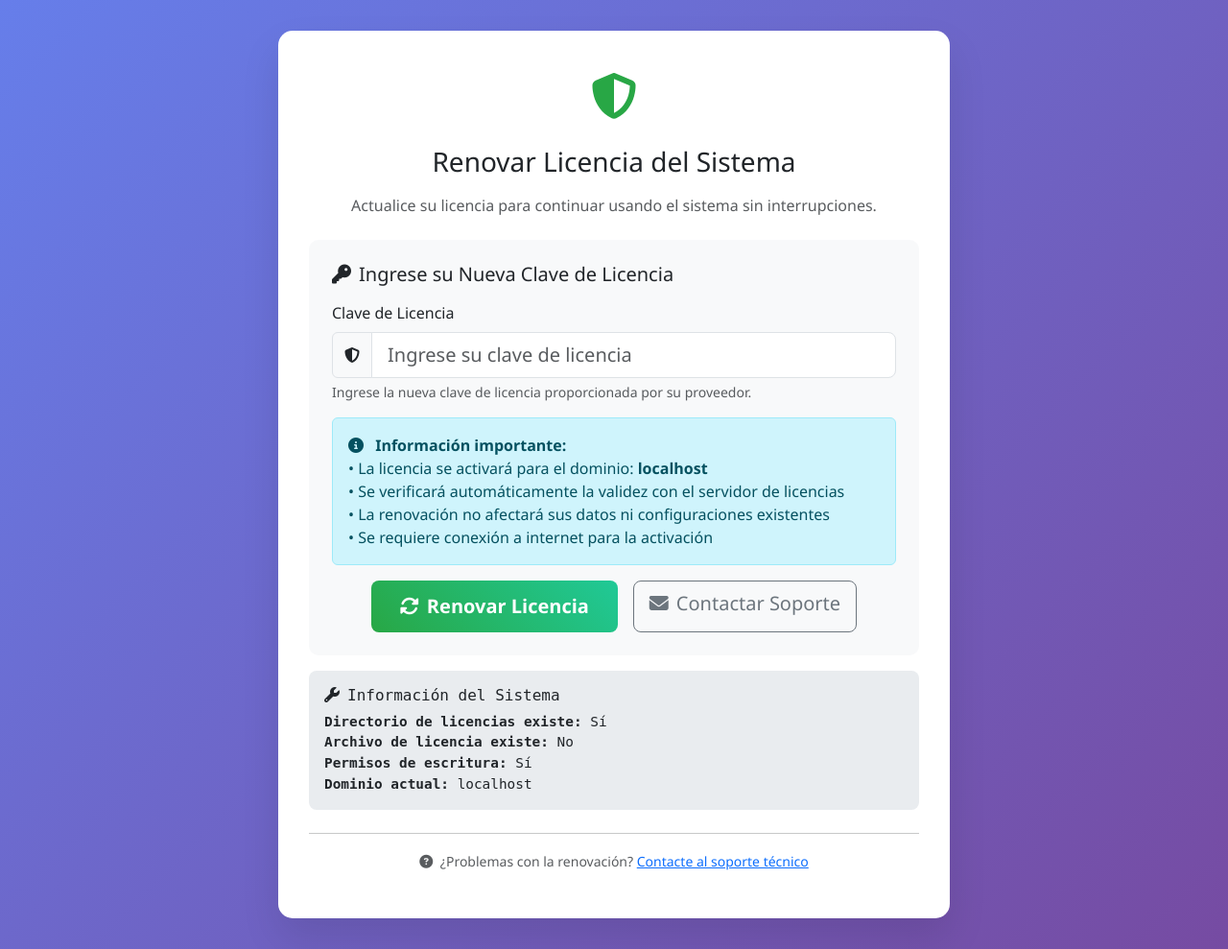
After one commit to palaciosjose/Codigos_5.0, a PHP site: page /renovar_licencia.php in a window 1280 px wide. The commit adds this page. Shown: the whole page at 96% size. Run offline with PHP 8.4, Linux system fonts and the light colour scheme.

Commit message:
Add files via upload

```diff
--- /dev/null
+++ b/renovar_licencia.php
@@ -0,0 +1,279 @@
+<?php
+/**
+ * Renovar Licencia - Sistema de Códigos
+ * Permite renovar la licencia sin reinstalar el sistema
+ */
+
+// Evitar bucle de verificación de licencia
+define('INSTALLER_MODE', true);
+
+session_start();
+
+// Incluir archivos necesarios
+require_once __DIR__ . '/license_client.php';
+
+// Verificar que el sistema esté instalado
+if (!file_exists('config/db_credentials.php')) {
+    header('Location: instalacion/instalador.php');
+    exit();
+}
+
+$license_client = new ClientLicense();
+
+// Variables para mensajes
+$license_success = '';
+$license_error = '';
+$license_warning = '';
+$renewal_successful = false;
+
+// Procesar renovación de licencia
+if ($_SERVER['REQUEST_METHOD'] === 'POST' && isset($_POST['renew_license'])) {
+    $license_key = trim($_POST['license_key'] ?? '');
+
+    if (empty($license_key)) {
+        $license_error = 'Por favor, ingrese una clave de licencia válida.';
+    } else {
+        try {
+            $activation_result = $license_client->activateLicense($license_key);
+
+            if ($activation_result['success']) {
+                $verification_attempts = 0;
+                $max_attempts = 3;
+                $license_verified = false;
+
+                while ($verification_attempts < $max_attempts && !$license_verified) {
+                    sleep(1);
+                    $license_verified = $license_client->isLicenseValid();
+                    $verification_attempts++;
+                }
+
+                if ($license_verified) {
+                    $license_success = 'Licencia renovada y verificada exitosamente. El sistema ya está disponible.';
+                    $renewal_successful = true;
+                } else {
+                    $license_warning = 'Licencia renovada exitosamente, pero la verificación tardó más de lo esperado. Intente acceder al sistema en unos momentos.';
+                }
+            } else {
+                $license_error = $activation_result['message'];
+            }
+        } catch (Exception $e) {
+            $license_error = 'Error durante la renovación: ' . $e->getMessage();
+            error_log('Error renovación licencia: ' . $e->getMessage());
+        }
+    }
+}
+
+// Obtener información actual de la licencia
+$current_license_info = $license_client->getLicenseInfo();
+$diagnostic_info = $license_client->getDiagnosticInfo();
+?>
+
+<!DOCTYPE html>
+<html lang="es">
+<head>
+    <meta charset="UTF-8">
+    <meta name="viewport" content="width=device-width, initial-scale=1.0">
+    <title>Renovar Licencia - Sistema de Códigos</title>
+    <link rel="stylesheet" href="https://cdn.jsdelivr.net/npm/bootstrap@5.3.0/dist/css/bootstrap.min.css">
+    <link rel="stylesheet" href="https://cdnjs.cloudflare.com/ajax/libs/font-awesome/6.4.0/css/all.min.css">
+    <style>
+        body {
+            background: linear-gradient(135deg, #667eea 0%, #764ba2 100%);
+            font-family: "Segoe UI", Tahoma, Geneva, Verdana, sans-serif;
+            min-height: 100vh;
+            padding: 2rem 0;
+        }
+
+        .renewal-container {
+            background: white;
+            border-radius: 15px;
+            padding: 2rem;
+            max-width: 700px;
+            margin: 0 auto;
+            box-shadow: 0 20px 40px rgba(0,0,0,0.1);
+        }
+
+        .header-icon {
+            font-size: 3rem;
+            color: #28a745;
+            margin-bottom: 1rem;
+        }
+
+        .license-form {
+            background: #f8f9fa;
+            border-radius: 10px;
+            padding: 1.5rem;
+            margin: 1rem 0;
+        }
+
+        .diagnostic-info {
+            background: #e9ecef;
+            border-radius: 8px;
+            padding: 1rem;
+            font-family: monospace;
+            font-size: 0.9rem;
+            margin-top: 1rem;
+        }
+
+        .btn-renew {
+            background: linear-gradient(45deg, #28a745, #20c997);
+            border: none;
+            color: white;
+            font-weight: 600;
+            padding: 12px 30px;
+            border-radius: 8px;
+            transition: all 0.3s ease;
+        }
+
+        .btn-renew:hover {
+            transform: translateY(-2px);
+            box-shadow: 0 5px 15px rgba(40, 167, 69, 0.4);
+            color: white;
+        }
+
+        .current-license {
+            background: #fff3cd;
+            border: 1px solid #ffeaa7;
+            border-radius: 8px;
+            padding: 1rem;
+            margin: 1rem 0;
+        }
+    </style>
+</head>
+<body>
+    <div class="container">
+        <div class="renewal-container">
+            <div class="text-center">
+                <div class="header-icon">
+                    <i class="fas fa-shield-alt"></i>
+                </div>
+                <h1 class="h3 mb-3">Renovar Licencia del Sistema</h1>
+                <p class="text-muted mb-4">
+                    Actualice su licencia para continuar usando el sistema sin interrupciones.
+                </p>
+            </div>
+
+            <?php if (!empty($license_success)): ?>
+                <div class="alert alert-success alert-dismissible fade show" role="alert">
+                    <i class="fas fa-check-circle me-2"></i>
+                    <strong>¡Excelente!</strong> <?= htmlspecialchars($license_success) ?>
+                    <button type="button" class="btn-close" data-bs-dismiss="alert"></button>
+                </div>
+
+                <div class="text-center mt-4">
+                    <a href="index.php" class="btn btn-primary btn-lg">
+                        <i class="fas fa-home me-2"></i>Ir al Sistema
+                    </a>
+                </div>
+
+            <?php elseif (!empty($license_warning)): ?>
+                <div class="alert alert-warning alert-dismissible fade show" role="alert">
+                    <i class="fas fa-exclamation-triangle me-2"></i>
+                    <strong>Atención:</strong> <?= htmlspecialchars($license_warning) ?>
+                    <button type="button" class="btn-close" data-bs-dismiss="alert"></button>
+                </div>
+
+            <?php elseif (!empty($license_error)): ?>
+                <div class="alert alert-danger alert-dismissible fade show" role="alert">
+                    <i class="fas fa-times-circle me-2"></i>
+                    <strong>Error:</strong> <?= htmlspecialchars($license_error) ?>
+                    <button type="button" class="btn-close" data-bs-dismiss="alert"></button>
+                </div>
+            <?php endif; ?>
+
+            <?php if ($current_license_info): ?>
+                <div class="current-license">
+                    <h6><i class="fas fa-info-circle me-2"></i>Información de Licencia Actual</h6>
+                    <div class="row">
+                        <div class="col-md-6">
+                            <strong>Dominio:</strong> <?= htmlspecialchars($current_license_info['domain']) ?><br>
+                            <strong>Estado:</strong> <?= htmlspecialchars($current_license_info['status']) ?>
+                        </div>
+                        <div class="col-md-6">
+                            <strong>Activada:</strong> <?= htmlspecialchars($current_license_info['activated_at']) ?><br>
+                            <strong>Última verificación:</strong> <?= htmlspecialchars($current_license_info['last_check']) ?>
+                        </div>
+                    </div>
+                </div>
+            <?php endif; ?>
+
+            <?php if (!$renewal_successful): ?>
+                <form method="POST" class="license-form">
+                    <h5 class="mb-3">
+                        <i class="fas fa-key me-2"></i>Ingrese su Nueva Clave de Licencia
+                    </h5>
+
+                    <div class="mb-3">
+                        <label for="license_key" class="form-label">Clave de Licencia</label>
+                        <div class="input-group">
+                            <span class="input-group-text">
+                                <i class="fas fa-shield-alt"></i>
+                            </span>
+                            <input type="text"
+                                   class="form-control form-control-lg"
+                                   id="license_key"
+                                   name="license_key"
+                                   placeholder="Ingrese su clave de licencia"
+                                   value="<?= htmlspecialchars($_POST['license_key'] ?? '') ?>"
+                                   required>
+                        </div>
+                        <div class="form-text">
+                            Ingrese la nueva clave de licencia proporcionada por su proveedor.
+                        </div>
+                    </div>
+
+                    <div class="alert alert-info" role="alert">
+                        <i class="fas fa-info-circle me-2"></i>
+                        <strong>Información importante:</strong><br>
+                        • La licencia se activará para el dominio: <strong><?= htmlspecialchars($_SERVER['HTTP_HOST']) ?></strong><br>
+                        • Se verificará automáticamente la validez con el servidor de licencias<br>
+                        • La renovación no afectará sus datos ni configuraciones existentes<br>
+                        • Se requiere conexión a internet para la activación
+                    </div>
+
+                    <div class="d-grid gap-2 d-md-flex justify-content-md-center">
+                        <button type="submit" name="renew_license" class="btn btn-renew btn-lg me-md-2">
+                            <i class="fas fa-sync-alt me-2"></i>Renovar Licencia
+                        </button>
+                        <a href="mailto:soporte@tudominio.com" class="btn btn-outline-secondary btn-lg">
+                            <i class="fas fa-envelope me-2"></i>Contactar Soporte
+                        </a>
+                    </div>
+                </form>
+
+                <div class="diagnostic-info">
+                    <h6><i class="fas fa-wrench me-2"></i>Información del Sistema</h6>
+                    <strong>Directorio de licencias existe:</strong> <?= $diagnostic_info['directory_exists'] ? 'Sí' : 'No' ?><br>
+                    <strong>Archivo de licencia existe:</strong> <?= $diagnostic_info['file_exists'] ? 'Sí' : 'No' ?><br>
+                    <strong>Permisos de escritura:</strong> <?= $diagnostic_info['directory_writable'] ? 'Sí' : 'No' ?><br>
+                    <strong>Dominio actual:</strong> <?= htmlspecialchars($_SERVER['HTTP_HOST']) ?>
+                </div>
+            <?php endif; ?>
+
+            <div class="text-center mt-4">
+                <hr>
+                <p class="text-muted">
+                    <small>
+                        <i class="fas fa-question-circle me-1"></i>
+                        ¿Problemas con la renovación?
+                        <a href="mailto:soporte@tudominio.com">Contacte al soporte técnico</a>
+                    </small>
+                </p>
+            </div>
+        </div>
+    </div>
+
+    <script src="https://cdn.jsdelivr.net/npm/bootstrap@5.3.0/dist/js/bootstrap.bundle.min.js"></script>
+
+    <?php if ($renewal_successful): ?>
+    <script>
+        // Auto-redirigir después de 5 segundos si la renovación fue exitosa
+        setTimeout(function() {
+            if (confirm('Licencia renovada exitosamente. ¿Desea ir al sistema ahora?')) {
+                window.location.href = 'index.php';
+            }
+        }, 3000);
+    </script>
+    <?php endif; ?>
+</body>
+</html>
```
Also changed, not shown: funciones.php (+82 -20 lines).
